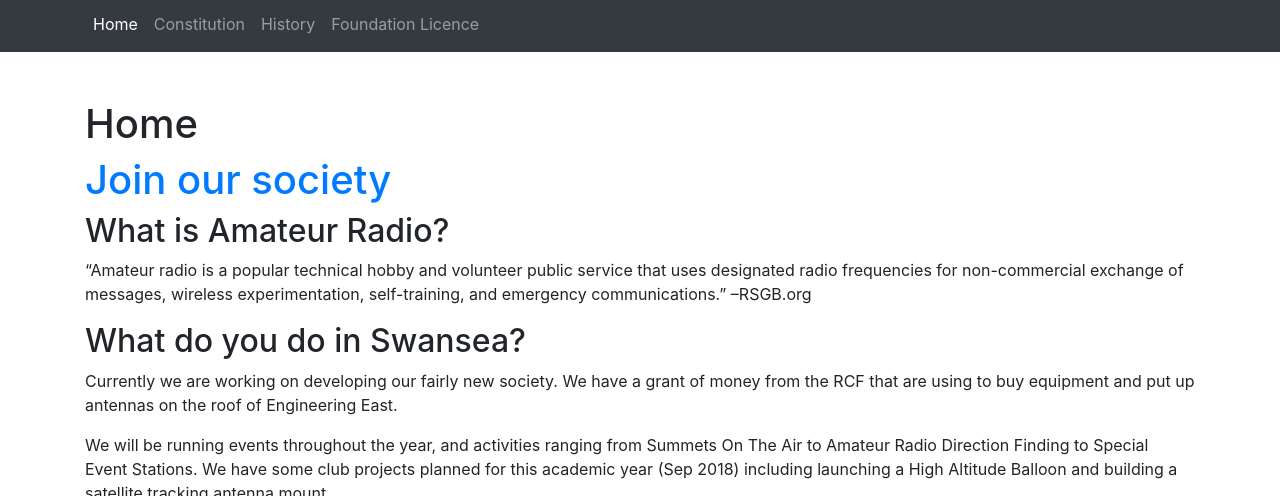
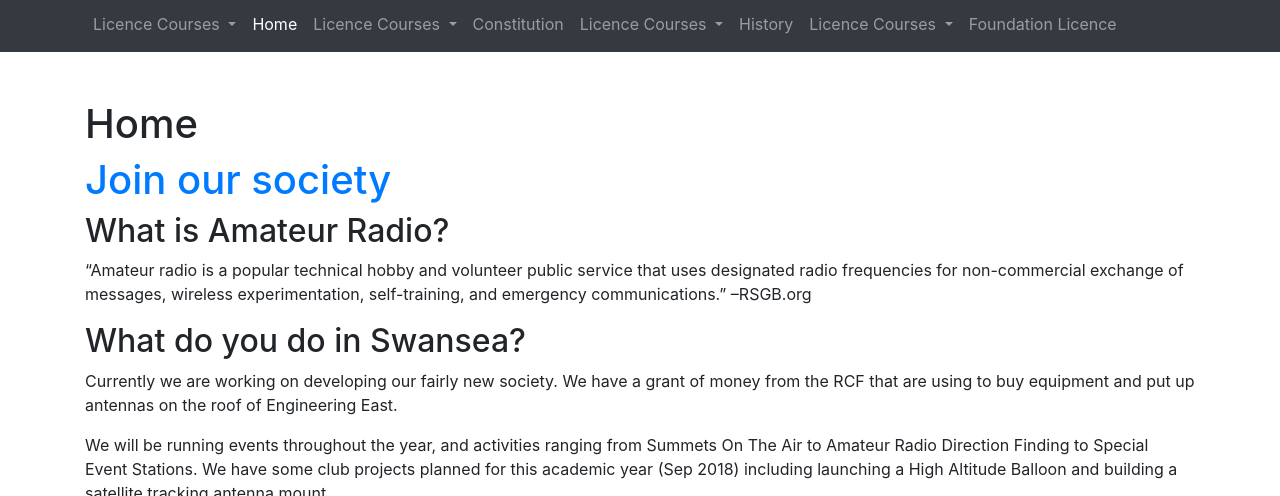
Before and after one commit to gw3uws/gw3uws.uk, a Jekyll site: the page built from index.md, in a window 1280 px wide and 900 px high, cut to the strip 404-900 px from the top of the window. Built offline with Jekyll 4.4.1, drawn with Linux system fonts in a browser that asks for light colours; our own code applies the rules of GitHub Pages for plain Markdown files.

Commit message:
Update header.html

```diff
--- a/_includes/header.html
+++ b/_includes/header.html
@@ -13,6 +13,15 @@
         {%- for path in page_paths -%}
           {%- assign my_page = site.pages | where: "path", path | first -%}
           {%- if my_page.title -%}
+        <li class="nav-item dropdown">
+          <a class="nav-link dropdown-toggle" href="#" id="navbarDropdownMenuLink" data-toggle="dropdown" aria-haspopup="true" aria-expanded="false">
+          Licence Courses
+          </a>
+          <div class="dropdown-menu" aria-labelledby="navbarDropdownMenuLink">
+            <a class="dropdown-item" href="/licences/foundation">Foundation</a>
+	          <a class="dropdown-item" href="/licences/intermediate">Intermediate</a>
+	        </div>
+        </li>
           <li class="nav-item">
             <a class="nav-link" href="{{ my_page.url | relative_url }}">{{ my_page.title | escape }}</a>
           </li>
```
